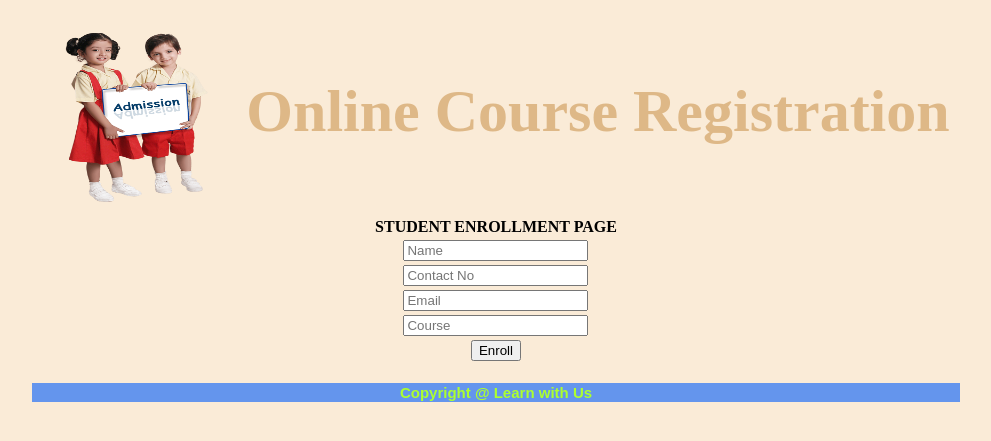
After one commit to anishabhattacharya/OCR, a Django app: page /enroll_students/ in a window 1280 px wide. The commit adds this page. Shown: the top 441 px of the page, without its empty margins (144-1135 px from the left). Run offline with Django 3.2, Linux system fonts and the light colour scheme; lists and menus that the app fills with data are empty.

Commit message:
3 rd commit
In this part I have modified the student model.

```diff
--- a/OCR/urls.py
+++ b/OCR/urls.py
@@ -32,5 +32,8 @@ urlpatterns = [
     path('save_info/',views.save_info,name="save_info"),
     path('student_login/',views.studentLogin,name="student_login"),
     path('student_login_check/',views.studentloginCheck,name="student_login_check"),
+    path('welcome_student/',views.welcome_student,name="welcome_student"),
+    path('enroll_students/',views.enroll_students,name="enroll_students"),
+    path('view_enrolledcourse/',views.view_enrolledcourse,name="view_enrolledcourse"),
 
 ]
--- a/app1/views.py
+++ b/app1/views.py
@@ -1,6 +1,6 @@
 from django.shortcuts import render,redirect
 from django.contrib import messages
-from app1.models import Course,Student
+from app1.models import Course,Student,EnrolledStudents
 from django.db import IntegrityError
 
 def ShowIndex(request):
@@ -74,8 +74,20 @@ def studentLogin(request):
 def studentloginCheck(request):
     un=request.POST.get('u1')
     pas=request.POST.get('u2')
-    if un == "Mail" and pas == "Password":
-        return redirect('view_scheduled')
-    else:
-        messages.error(request,"Invalid username and password")
-        return redirect('student_login')
+    print(un,pas)
+    usr = Student.objects.filter(email =un)
+    print(usr)
+    for x in usr:
+        if pas==x.password:
+            return render(request,"welcome_student.html")
+    messages.error(request,"invalid user")
+    return redirect('student_login')
+
+def welcome_student(request):
+    return render(request, "welcome_student.html")
+
+def enroll_students(request):
+    return render(request,"enroll_students.html")
+
+def view_enrolledcourse(request):
+    return render(request,"view_enrolledcourse.html")
--- /dev/null
+++ b/templates/enroll_students.html
@@ -0,0 +1,15 @@
+
+{% extends 'common.html' %}
+{% block anisha %}
+    <form action="#" method="post">
+    {% csrf_token %}
+    <table align="center" border="0">
+        <tr><th id="enr_stu" align="center">STUDENT ENROLLMENT PAGE</th></tr>
+        <tr><th class="stu_enr"><input type="text" placeholder="Name" required name="a1"></th></tr>
+        <tr><th class="stu_enr"><input type="tel" placeholder="Contact No" required name="a2"></th></tr>
+        <tr><th class="stu_enr"><input type="email" placeholder="Email" required name="a3"></th></tr>
+        <tr><th class="stu_enr"><input type="text" placeholder="Course" required name="a4"></th></tr>
+        <tr><th class="stu_enr"><button type="submit">Enroll</button></th></tr>
+    </table>
+    </form>
+{% endblock %}
--- a/templates/student_login.html
+++ b/templates/student_login.html
@@ -13,7 +13,7 @@
         <tr>
             <th id="admin_title">Student Login Page</th>
         </tr>
-        <tr><th class="admin_field"><input type="text" placeholder="Username" required name="u1"></th></tr>
+        <tr><th class="admin_field"><input type="email" placeholder="Username" required name="u1"></th></tr>
         <tr><th class="admin_field"><input type="password" placeholder="Password" required name="u2"></th></tr>
         <tr><th class="admin_field"><button type="submit">Login</button> </th></tr>
     </table>
```
Also changed, not shown: app1/models.py (+7 -0 lines), templates/view_enrolledcourse.html (added, +27 -0 lines), templates/welcome_student.html (added, +12 -0 lines), app1/migrations/0002_enrolledstudents.py (added).
